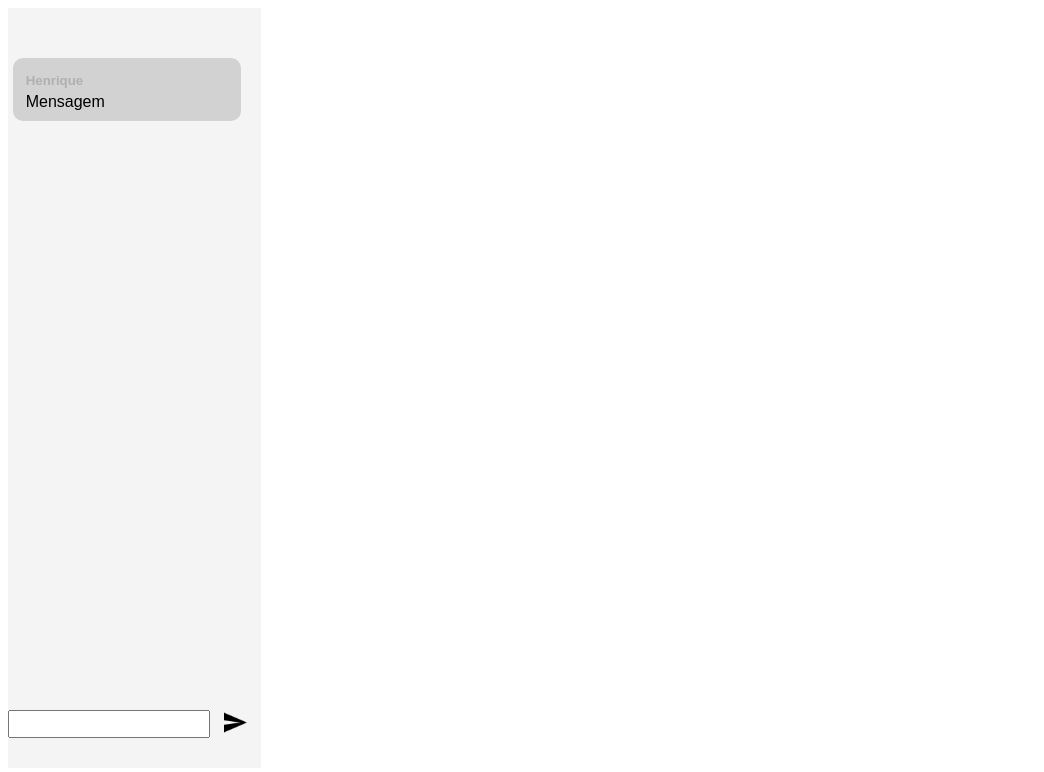
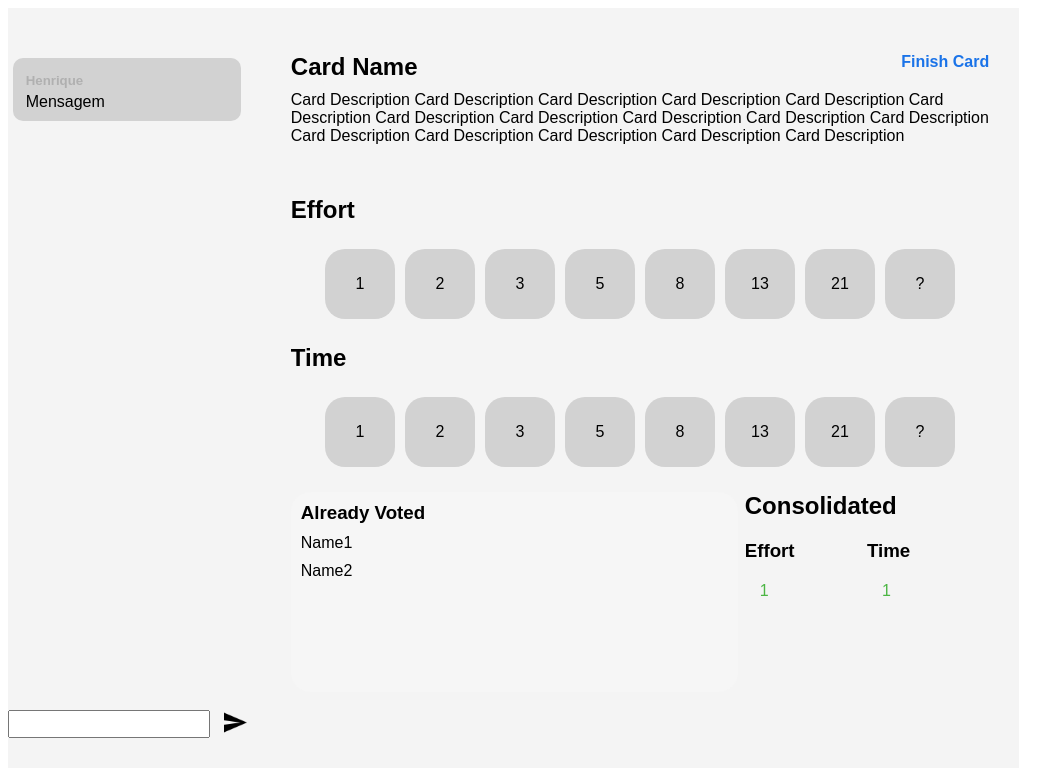
Before and after one commit to EdilsonJunior-2/VotingPoker, a React (Vite) app: page / in a window 1280 px wide. Shown: the top 772 px of the page, without its empty margins (0-1044 px from the left). Built offline with nearby package versions, Linux system fonts and the light colour scheme.

Commit message:
poll section

```diff
--- /dev/null
+++ b/src/components/cardPoll/index.tsx
@@ -0,0 +1,87 @@
+import {
+  CardDetails,
+  H2,
+  CardTitle,
+  FinishCardButton,
+  PollBox,
+  CardDescription,
+  PointsSelectionBox,
+  PointsBox,
+  Points,
+  Point,
+  PollDetails,
+  H3,
+  WhoAlreadyVoted,
+  AlreadyVoted,
+  Consolidated,
+  ConsolidatedDetails,
+  ConsolidatedDetail,
+  ConsolidatedPoint,
+} from "./styles";
+
+const CardPoll: React.FC = () => {
+  return (
+    <PollBox>
+      <CardDetails>
+        <CardTitle>
+          <H2>Card Name</H2>
+          <FinishCardButton>Finish Card</FinishCardButton>
+        </CardTitle>
+        <CardDescription>
+          Card Description Card Description Card Description Card Description
+          Card Description Card Description Card Description Card Description
+          Card Description Card Description Card Description Card Description
+          Card Description Card Description Card Description Card Description
+        </CardDescription>
+      </CardDetails>
+      <PointsSelectionBox>
+        <PointsBox>
+          <H2>Effort</H2>
+          <Points>
+            <Point>1</Point>
+            <Point>2</Point>
+            <Point>3</Point>
+            <Point>5</Point>
+            <Point>8</Point>
+            <Point>13</Point>
+            <Point>21</Point>
+            <Point>?</Point>
+          </Points>
+          <H2>Time</H2>
+          <Points>
+            <Point>1</Point>
+            <Point>2</Point>
+            <Point>3</Point>
+            <Point>5</Point>
+            <Point>8</Point>
+            <Point>13</Point>
+            <Point>21</Point>
+            <Point>?</Point>
+          </Points>
+        </PointsBox>
+        <PollDetails>
+          <AlreadyVoted>
+            <H3>Already Voted</H3>
+            <WhoAlreadyVoted>Name1</WhoAlreadyVoted>
+            <WhoAlreadyVoted>Name2</WhoAlreadyVoted>
+          </AlreadyVoted>
+          <Consolidated>
+            <H2>Consolidated</H2>
+            <ConsolidatedDetails>
+              <ConsolidatedDetail>
+                <H3>Effort</H3>
+                <ConsolidatedPoint>1</ConsolidatedPoint>
+              </ConsolidatedDetail>
+              <ConsolidatedDetail>
+                <H3>Time</H3>
+                <ConsolidatedPoint>1</ConsolidatedPoint>
+              </ConsolidatedDetail>
+            </ConsolidatedDetails>
+          </Consolidated>
+        </PollDetails>
+      </PointsSelectionBox>
+    </PollBox>
+  );
+};
+
+export default CardPoll;
--- /dev/null
+++ b/src/components/cardPoll/styles.ts
@@ -0,0 +1,101 @@
+import styled from "styled-components";
+import { colors } from "../../styles/colors";
+
+export const PollBox = styled.div`
+  width: calc(60% - 60px);
+  height: 700px;
+  overflow: auto;
+  font-family: sans-serif;
+  background: ${colors.backgroundLight};
+  padding: 30px;
+`;
+
+export const CardDetails = styled.div`
+  padding: 15px 0;
+`;
+
+export const CardTitle = styled.div`
+  display: flex;
+  justify-content: space-between;
+`;
+
+export const H2 = styled.h2`
+  margin: 0;
+`;
+
+export const FinishCardButton = styled.h4`
+  margin: 0;
+  color: ${colors.info};
+  border: none;
+  background: transparent;
+  cursor: pointer;
+`;
+
+export const CardDescription = styled.div`
+  overflow: auto;
+  height: 80px;
+  margin: 10px 0;
+`;
+
+export const PointsSelectionBox = styled.div``;
+
+export const PointsBox = styled.div``;
+
+export const Points = styled.div`
+  padding: 20px;
+  display: flex;
+  justify-content: center;
+  flex-wrap: wrap;
+`;
+
+export const Point = styled.div`
+  background: ${colors.background};
+  border-radius: 20px;
+  display: flex;
+  align-items: center;
+  justify-content: center;
+  min-width: 70px;
+  height: 70px;
+  margin: 5px;
+`;
+
+export const PollDetails = styled.div`
+  display: grid;
+  grid-template-columns: 64% 35%;
+  grid-gap: 1%;
+  min-height: 200px;
+`;
+
+export const AlreadyVoted = styled.div`
+  background-color: ${colors.backgroundLighter};
+  padding: 10px;
+  border-radius: 20px;
+`;
+
+export const H3 = styled.h3`
+  margin: 0;
+`;
+
+export const WhoAlreadyVoted = styled.div`
+  margin: 10px 0;
+`;
+
+export const Consolidated = styled.div`
+  height: 100%;
+`;
+
+export const ConsolidatedDetails = styled.div`
+  display: flex;
+  height: calc(100% - 48px);
+  margin-top: 20px;
+`;
+
+export const ConsolidatedDetail = styled.div`
+  width: 50%;
+  min-width: 70px;
+`;
+
+export const ConsolidatedPoint = styled.div`
+  color: ${colors.success};
+  margin: 20px 0 0 15px;
+`;
--- a/src/components/chat/styles.ts
+++ b/src/components/chat/styles.ts
@@ -17,7 +17,7 @@ export const ChatBox = styled.div`
   width: 20%;
   min-width: 200px;
   background: ${colors.backgroundLight};
-  height: 700px;
+  min-height: 700px;
   display: flex;
   flex-direction: column;
   justify-content: space-between;
--- a/src/pages/home/index.tsx
+++ b/src/pages/home/index.tsx
@@ -1,9 +1,14 @@
 import Chat from "../../components/chat";
-
+import CardPoll from "../../components/cardPoll";
 const Home: React.FC = () => {
   return (
-    <div>
+    <div
+      style={{
+        display: "flex",
+      }}
+    >
       <Chat />
+      <CardPoll />
     </div>
   );
 };
--- a/src/styles/colors.ts
+++ b/src/styles/colors.ts
@@ -1,6 +1,9 @@
 export const colors = {
   background: "#d2d2d2",
   backgroundLight: "#f4f4f4",
+  backgroundLighter: "#f6f6f6",
   actualUserColor: "#075e54",
   otherUserColor: "#b0b0b0",
+  info: "#1a73e8",
+  success: "#4BB543",
 };
```
